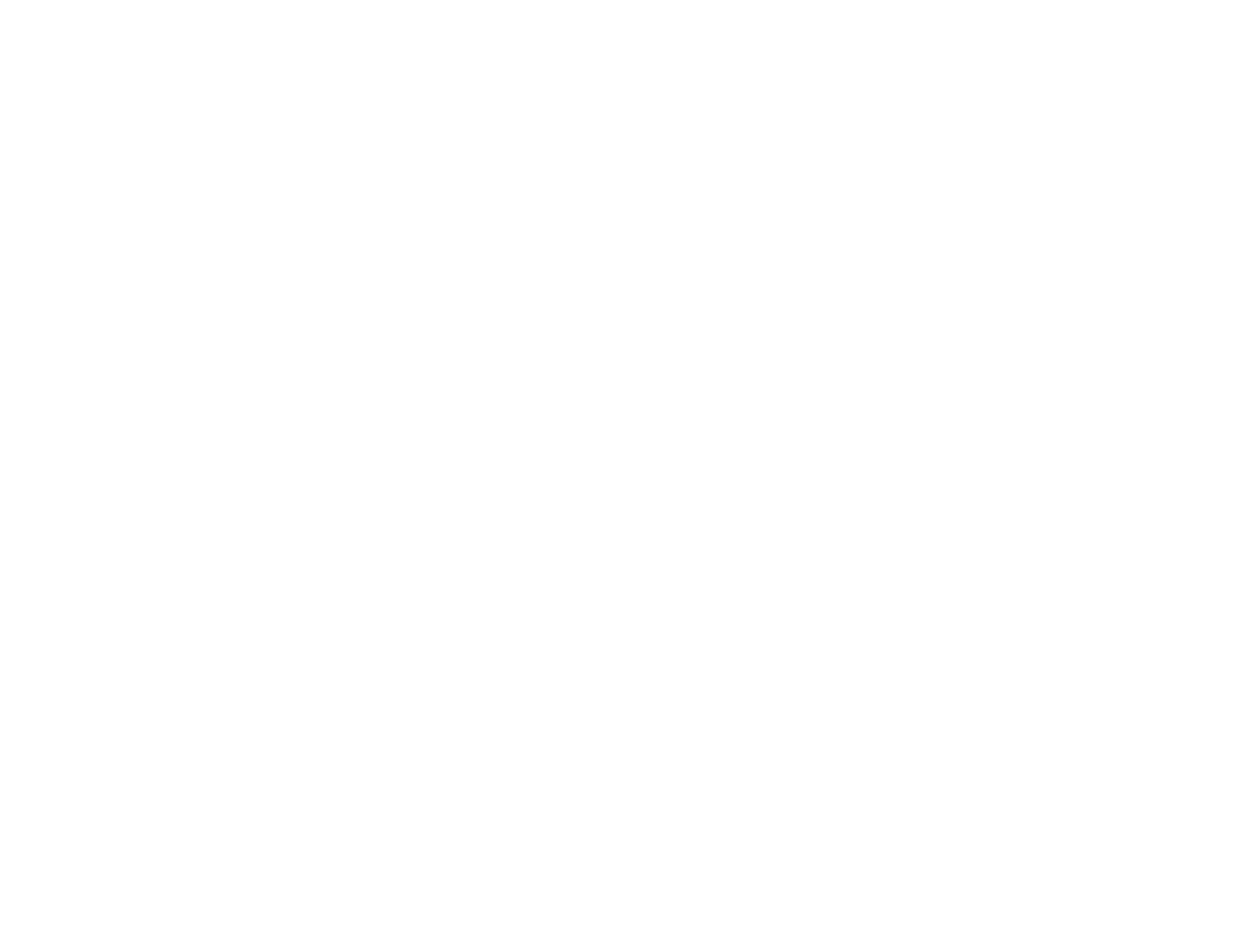
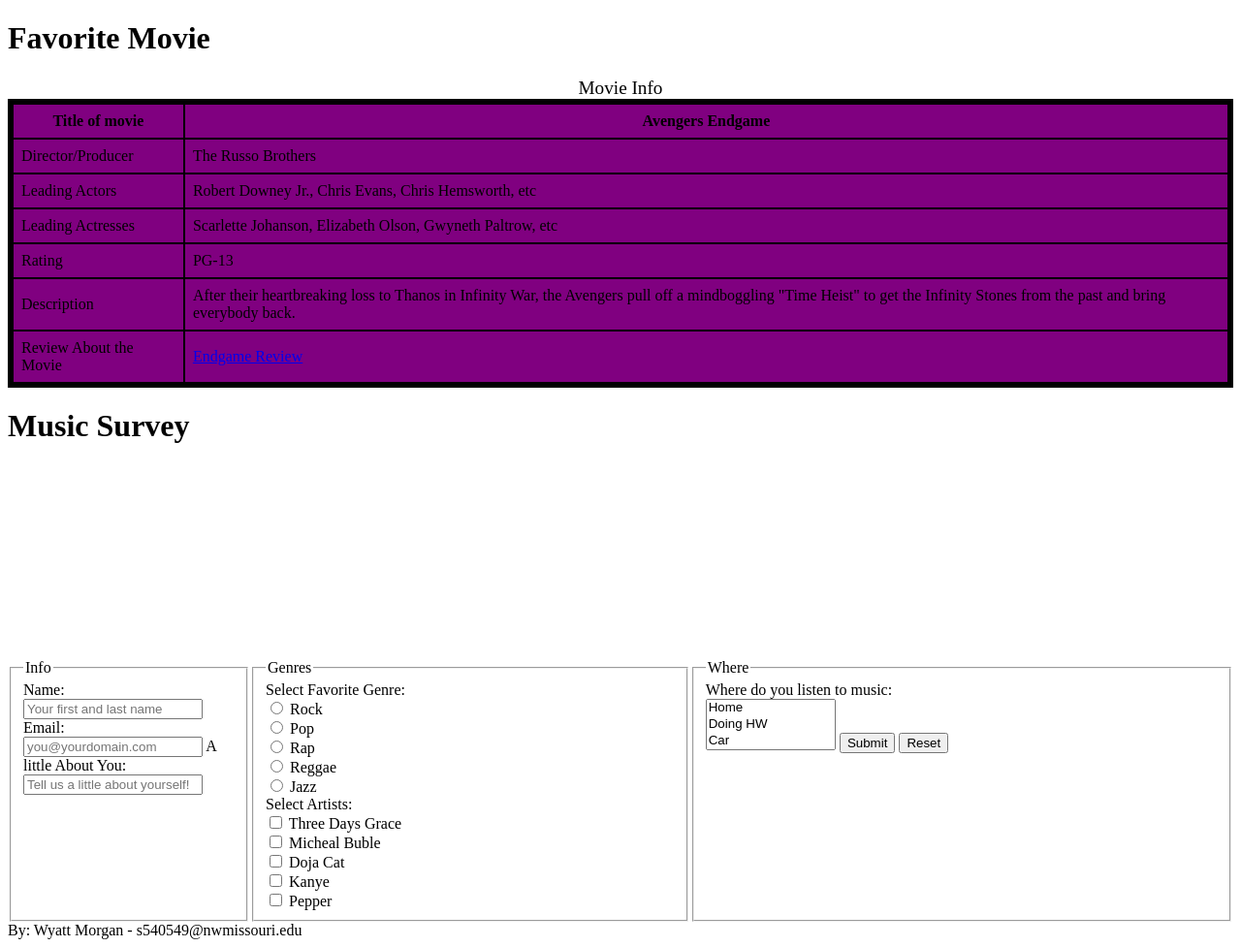
Before and after one commit to 44334-fa21/ch8-9handsonexercise-GoneBerzerk115, a plain HTML site: page index.html in a window 1280 px wide. Shown: the whole page at 97% size. Before the commit the page ends 800 px from the top, so only its background shows below. Drawn offline with Linux system fonts and the light colour scheme.

Commit message:
CH8-9 Exercise
Making a table and form exercise

```diff
--- a/index.html
+++ b/index.html
@@ -1,13 +1,152 @@
 <!DOCTYPE html>
 <html lang="en">
-	<head>
-		<title>LASTNAME Chapter8-9HandsOnExercise</title>
-		<meta charset="utf-8">
-		<style>
 
-		</style>
-	</head>
+<head>
+	<title>Morgan Chapter8-9HandsOnExercise</title>
+	<meta charset="utf-8">
+	<style>
+		table {
+			margin: auto;
+			border: 5px solid #000;
+			border-spacing: 0;
+			background-color: purple;
+		}
+
+		td,
+		th {
+			padding: 0.5em;
+			border: .5px solid #000;
+		}
+
+		caption {
+			font-size: 1.2em;
+		}
+
+		#wrapper {
+			display: grid;
+			grid-template-columns: 250px auto;
+			grid-template-rows: 200px auto;
+		}
+
+		#Col1 {
+			grid-row: 2/3;
+			grid-column: 1/2;
+		}
+
+		#Col2 {
+			grid-row: 2/3;
+			grid-column: 2/3;
+		}
+
+		#Col3 {
+			grid-row: 2/3;
+			grid-column: 3/4;
+		}
+
+		input[type="radio"],
+		input[type="checkbox"] {
+			display: inline;
+		}
+
+		@media only screen and (max-width: 768px) {
+			form {
+				columns: 1;
+			}
+		}
+	</style>
+</head>
+
 <body>
+	<h1>Favorite Movie</h1>
+	<table>
+		<caption>Movie Info</caption>
+		<thead>
+			<tr>
+				<th id="1">Title of movie</th>
+				<th id="2">Avengers Endgame</th>
+		</thead>
+		<tbody>
+			<tr>
+				<td headers="1">Director/Producer</td>
+				<td headers="2">The Russo Brothers</td>
+			</tr>
+			<tr>
+				<td headers="1">Leading Actors</td>
+				<td headers="2">Robert Downey Jr., Chris Evans, Chris Hemsworth, etc</td>
+			</tr>
+			<tr>
+				<td headers="1">Leading Actresses</td>
+				<td headers="2">Scarlette Johanson, Elizabeth Olson, Gwyneth Paltrow, etc</td>
+			</tr>
+			<tr>
+				<td headers="1">Rating</td>
+				<td headers="2">PG-13</td>
+			</tr>
+			<tr>
+				<td headers="1">Description</td>
+				<td headers="2">After their heartbreaking loss to Thanos in Infinity War, the Avengers pull off a mindboggling "Time Heist" to get the Infinity Stones from the past and bring everybody back.</td>
+			</tr>
+			<tr>
+				<td headers="1">Review About the Movie</td>
+				<td headers="2"><a href="https://www.rogerebert.com/reviews/avengers-endgame-2019">Endgame Review</a></td>
+			</tr>
+		</tbody>
+	</table>
+	<h1>Music Survey</h1>
+	<form method="post" action="http://webdevbasics.net/scripts/demo.php">
+		<div id="wrapper">
+			<fieldset id="Col1">
+				<legend>Info</legend>
+				<lable for="myName">Name:</label>
+					<input type="text" name="myName" id="myName" placeholder="Your first and last name">
+					<label for="myEmail">Email:</label>
+					<input type="text" name="myEmail" id="myEmail" placeholder="you@yourdomain.com">
+					<lable for="You">A little About You:</label>
+						<input type="text" name="You" id="You" placeholder="Tell us a little about yourself!" rows="3" cols="60">
+			</fieldset>
 
+			<fieldset id="Col2">
+				<legend>Genres</legend>
+				Select Favorite Genre:<br>
+				<input type="radio" name="myStatus" id="R" value="Rock">
+				Rock<br>
+				<input type="radio" name="myStatus" id="P" value="Pop">
+				Pop<br>
+				<input type="radio" name="myStatus" id="RA" value="Rap">
+				Rap<br>
+				<input type="radio" name="myStatus" id="RE" value="Reggae">
+				Reggae<br>
+				<input type="radio" name="myStatus" id="J" value="Jazz">
+				Jazz<br>
+
+				Select Artists:<br>
+				<input type="checkbox" name="myOrg" id="TDG" value="Three Days Grace">
+				Three Days Grace<br>
+				<input type="checkbox" name="myOrg" id="MB" value="Micheal Buble">
+				Micheal Buble<br>
+				<input type="checkbox" name="myOrg" id="DC" value="Doja Cat">
+				Doja Cat<br>
+				<input type="checkbox" name="myOrg" id="K" value="Kanye">
+				Kanye<br>
+				<input type="checkbox" name="myOrg" id="PEP" value="Pepper">
+				Pepper<br>
+			</fieldset>
+
+			<fieldset id="Col3">
+				<legend>Where</legend>
+				Where do you listen to music: <br>
+				<select size="3" name="Where" id="Where">
+					<option value="Home">Home</option>
+					<option value="Doing HW">Doing HW</option>
+					<option value="Car">Car</option>
+					<option value="Hanging with Friends">Hanging With Friends</option>
+				</select>
+				<input id="mySubmit" type="submit" value="Submit">
+				<input type="reset">
+			</fieldset>
+
+		</div>
+		By: Wyatt Morgan - s540549@nwmissouri.edu
 </body>
+
 </html>
```
